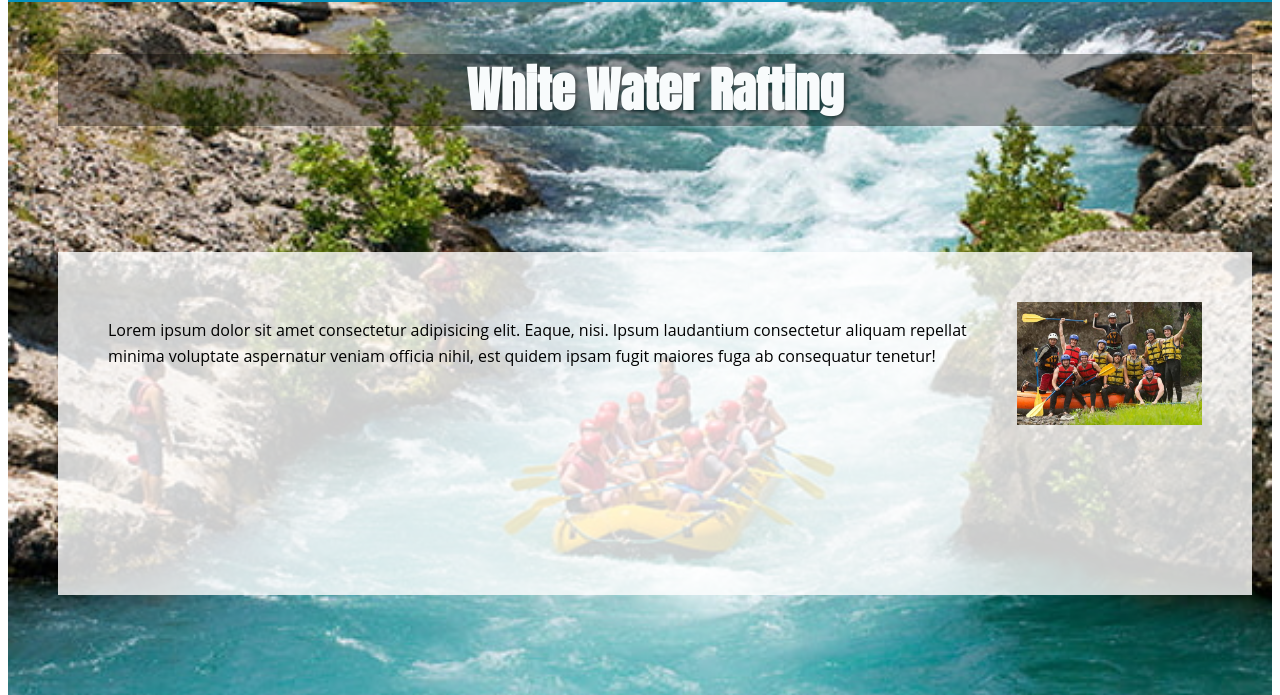
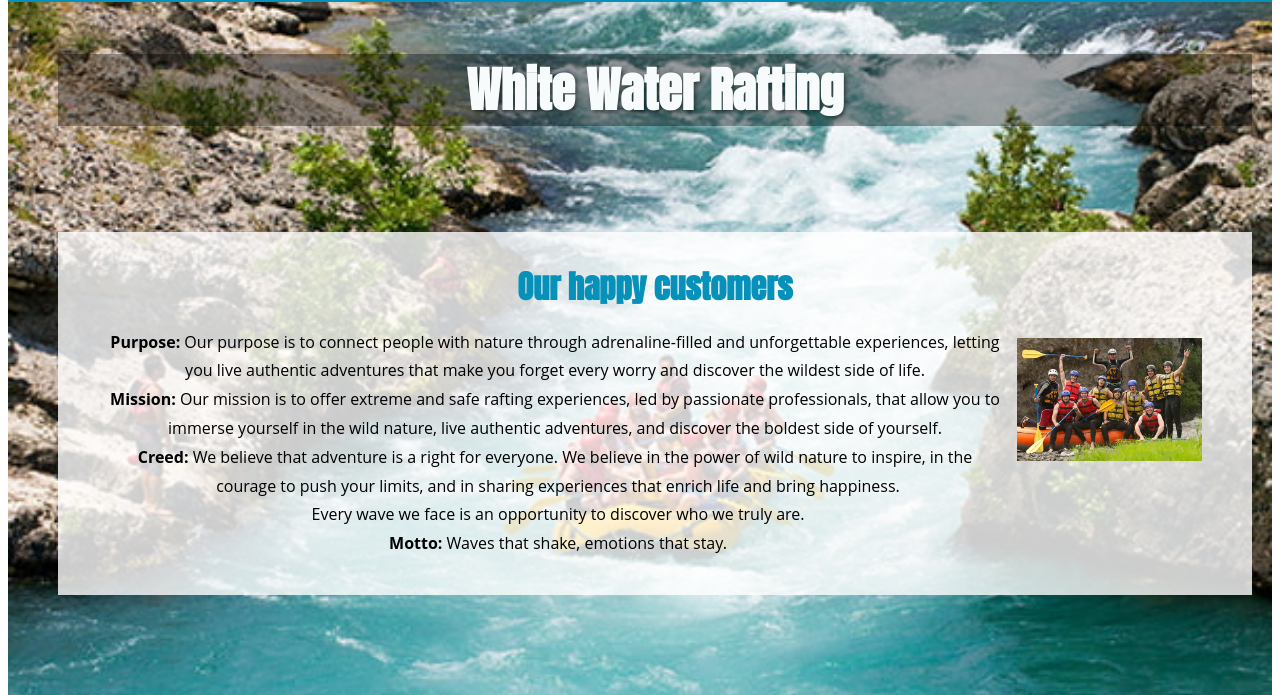
Before and after one commit to SilviaCastagnino/wdd130, a plain HTML site: page wwr/about.html in a window 1280 px wide. Shown: the part 138-833 px from the top of the page. Drawn offline with Linux system fonts and the light colour scheme.

Commit message:
New changes

```diff
--- a/wwr/about.html
+++ b/wwr/about.html
@@ -33,11 +33,23 @@
             <img src="images/hero.jpg" alt="A hero">
             <h1>White Water Rafting</h1>
             <article>
+                <h2>Our happy customers</h2>
                 <img src="images/happy.jpg" alt="Happy clients">
                 <p>
-                    Lorem ipsum dolor sit amet consectetur adipisicing elit. Eaque, nisi. Ipsum laudantium consectetur
-                    aliquam repellat minima voluptate aspernatur veniam officia nihil, est quidem ipsam fugit maiores
-                    fuga ab consequatur tenetur!
+                    <strong>Purpose:</strong> Our purpose is to connect people with nature through adrenaline-filled and
+                    unforgettable experiences, letting you live authentic adventures that make you forget every worry
+                    and discover the wildest side of life.
+                    <br>
+                    <strong>Mission:</strong> Our mission is to offer extreme and safe rafting experiences, led by
+                    passionate professionals, that allow you to immerse yourself in the wild nature, live authentic
+                    adventures, and discover the boldest side of yourself.
+                    <br>
+                    <strong>Creed:</strong> We believe that adventure is a right for everyone. We believe in the power
+                    of wild nature to inspire, in the courage to push your limits, and in sharing experiences that
+                    enrich life and bring happiness. <br>Every wave we face is an opportunity to discover who we truly
+                    are.
+                    <br>
+                    <strong>Motto:</strong> Waves that shake, emotions that stay.
                 </p>
             </article>
         </div>
--- a/wwr/styles/rafting.css
+++ b/wwr/styles/rafting.css
@@ -68,6 +68,27 @@ header nav a:hover {
 
 .hero {
     position: relative;
+}
+
+.hero article h2 {
+    text-align: center;
+    margin-top: -20px;
+    padding-top: 0;
+    color: var(--primary-color);
+    font-size: 2rem;
+    position: relative;
+}
+
+.hero article {
+    margin-top: -20px;
+    padding-top: 10px;
+}
+
+.hero article p {
+    text-align: center;
+    margin-top: -10px;
+    line-height: 1.8;
+    max-width: 900px;
 }
 
 .hero img {
```
